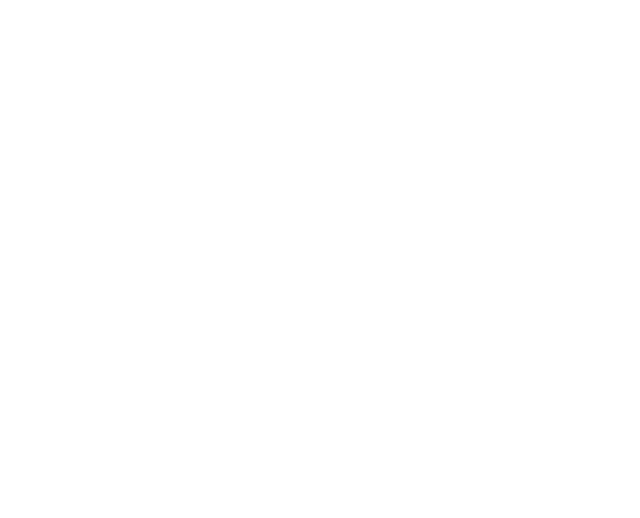
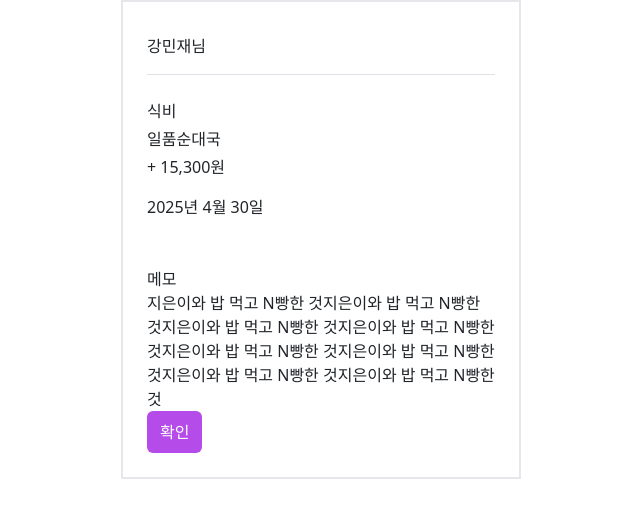
Before and after one commit to KB-SKELETON-6th-15-SESSION/ACCOUNT_BOOK_FE, a Vue app: page /detail in a window 1280 px wide. Before the commit this address had no page. Shown: the top 518 px of the page, without its empty margins (319-959 px from the left). Built offline with nearby package versions, Linux system fonts and the light colour scheme.

Commit message:
feat: detail page 추가

```diff
--- /dev/null
+++ b/src/pages/DetailPage.vue
@@ -0,0 +1,40 @@
+<template>
+  <div
+    class="container p-4 rounded-lg border-solid border-2"
+    style="max-width: 400px"
+  >
+    <Header />
+
+    <div class="text-[24px] font-semibold text-gray-700 mb-1 mt-2">식비</div>
+    <div class="mb-5">
+      <p class="font-bold text-[40px] mb-1">일품순대국</p>
+      <p class="font-semibold text-[32px] mb-3">+ 15,300원</p>
+
+      <p class="text-[20px] text-gray-500 mb-4">2025년 4월 30일</p>
+    </div>
+
+    <div class="h-[250px] flex flex-col gap-3">
+      <p class="text-[20px] font-semibold">메모</p>
+      <p class="flex-wrap leading-[30px]">
+        지은이와 밥 먹고 N빵한 것지은이와 밥 먹고 N빵한 것지은이와 밥 먹고 N빵한
+        것지은이와 밥 먹고 N빵한 것지은이와 밥 먹고 N빵한 것지은이와 밥 먹고
+        N빵한 것지은이와 밥 먹고 N빵한 것지은이와 밥 먹고 N빵한 것
+      </p>
+    </div>
+
+    <MainButton @click="check">확인</MainButton>
+  </div>
+</template>
+
+<script setup>
+import Header from "@/components/Shared/Header.vue";
+import MainButton from "@/components/Shared/MainButton.vue";
+import { useRouter } from "vue-router";
+const router = useRouter();
+
+function check() {
+  return router.push({ name: "Report" });
+}
+</script>
+
+<style></style>
--- a/src/router/index.js
+++ b/src/router/index.js
@@ -1,5 +1,5 @@
 import CreatePage from "@/pages/Createpage.vue";
-
+import DetailPage from "@/pages/DetailPage.vue";
 import LoginPage from "@/pages/LoginPage.vue";
 import MainPage from "@/pages/MainPage.vue";
 import ModifyPage from "@/pages/ModifyPage.vue";
@@ -41,6 +41,11 @@ const router = createRouter({
       name: "Create",
       component: CreatePage,
     },
+    {
+      path: "/detail",
+      name: "Detail",
+      component: DetailPage,
+    },
   ],
 });
 
```
